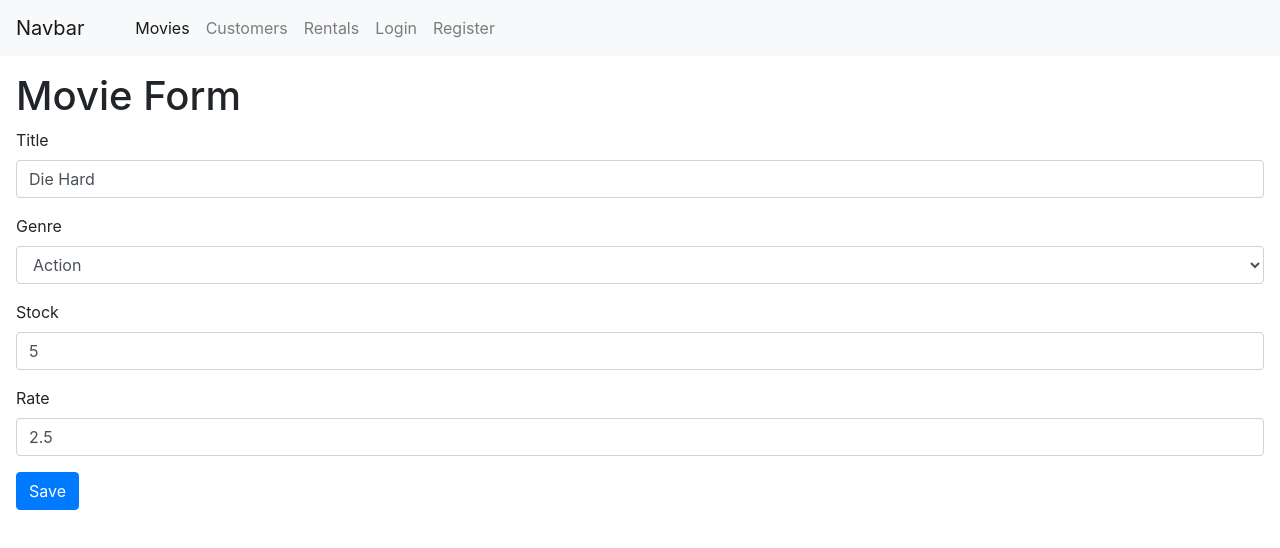
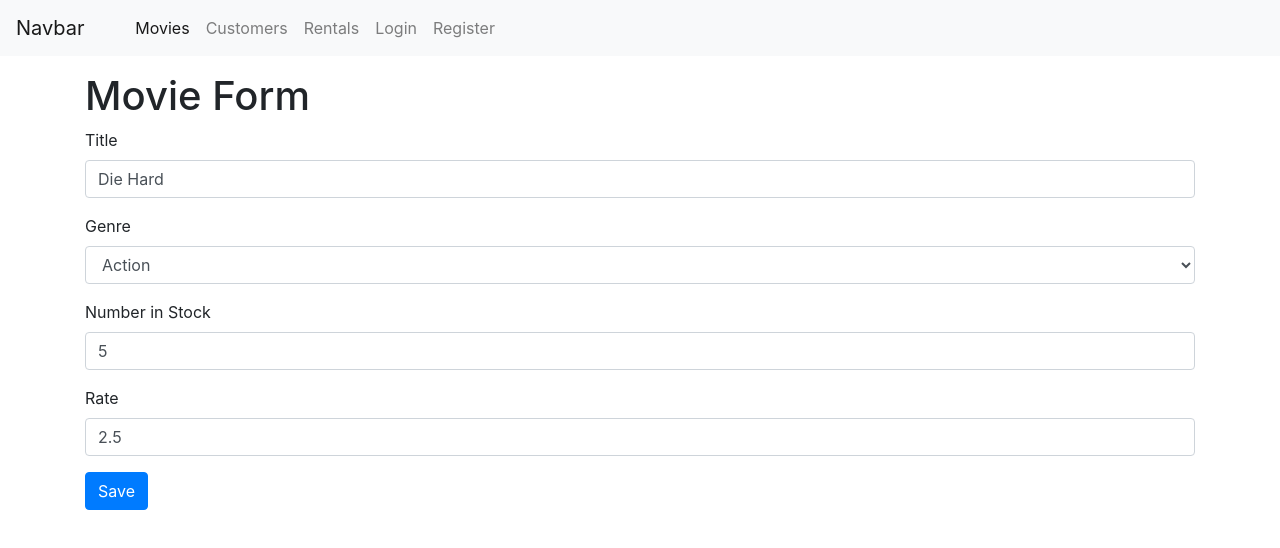
Before and after one commit to Youssef-Benali/React-Movies, a React (Create React App) app: page /movies/5b21ca3eeb7f6fbccd471816 in a window 1280 px wide. Shown: the top 548 px of the page. Built offline with nearby package versions, Linux system fonts and the light colour scheme.

Commit message:
Form section finished !

```diff
--- a/src/App.js
+++ b/src/App.js
@@ -18,7 +18,6 @@ class App extends Component {
           <Switch>
             <Route path="/register" component={RegisterForm} />
             <Route path="/login" component={LoginForm} />
-            <Route path="/movies/new" component={MovieForm} />
             <Route path="/movies/:id" component={MovieForm} />
             <Route path="/movies" component={Movies} />
             <Route path="/customers" component={Customers} />
--- a/src/common/form.jsx
+++ b/src/common/form.jsx
@@ -1,24 +1,15 @@
 import React, { Component } from "react";
 import Joi from "joi-browser";
 import Input from "./input";
-import { getGenres } from "../services/fakeGenreService";
-import { getMovie } from "../services/fakeMovieService";
+import Select from "./select";
 
 class Form extends Component {
   state = {
     data: {},
-    errors: {},
+    errors: {}
   };
 
-  componentDidMount() {
-    if (!this.props.match.params.id) return null;
-    const data = getMovie(this.props.match.params.id);
-
-    this.setState({ data });
-  }
-
   validate = () => {
-    // ! {abortEarly: false} prevent the default behavior that stop login errors when the first one get caught
     const options = { abortEarly: false };
     const { error } = Joi.validate(this.state.data, this.schema, options);
     if (!error) return null;
@@ -29,18 +20,16 @@ class Form extends Component {
   };
 
   validateProperty = ({ name, value }) => {
-    // Computed properties
     const obj = { [name]: value };
     const schema = { [name]: this.schema[name] };
     const { error } = Joi.validate(obj, schema);
     return error ? error.details[0].message : null;
   };
 
-  handleSubmit = (e) => {
+  handleSubmit = e => {
     e.preventDefault();
 
     const errors = this.validate();
-    // Always return an empty object if this is not truthy
     this.setState({ errors: errors || {} });
     if (errors) return;
 
@@ -48,7 +37,6 @@ class Form extends Component {
   };
 
   handleChange = ({ currentTarget: input }) => {
-    if (input === "") return null;
     const errors = { ...this.state.errors };
     const errorMessage = this.validateProperty(input);
     if (errorMessage) errors[input.name] = errorMessage;
@@ -60,31 +48,32 @@ class Form extends Component {
     this.setState({ data, errors });
   };
 
-  handleSelectedGenre = ({ currentTarget: selectedGenre }) => {
-    const errors = { ...this.state.errors };
-    const errorMessage = this.validateProperty(selectedGenre);
-    if (errorMessage) errors[selectedGenre.name] = errorMessage;
-    else delete errors[selectedGenre.name];
-
-    const data = { ...this.state.data };
-    const genres = getGenres();
-    const genre = genres.find((g) => g.name === selectedGenre.value);
-    data.genre = genre;
-
-    this.setState({ data, errors });
-
-  };
-
-  renderButton = (label) => {
+  renderButton(label) {
     return (
       <button disabled={this.validate()} className="btn btn-primary">
         {label}
       </button>
     );
-  };
+  }
+
+  renderSelect(name, label, options) {
+    const { data, errors } = this.state;
+
+    return (
+      <Select
+        name={name}
+        value={data[name]}
+        label={label}
+        options={options}
+        onChange={this.handleChange}
+        error={errors[name]}
+      />
+    );
+  }
 
   renderInput(name, label, type = "text") {
     const { data, errors } = this.state;
+
     return (
       <Input
         type={type}
@@ -96,26 +85,6 @@ class Form extends Component {
       />
     );
   }
-
-  renderList(name, label, error) {
-    const genres = getGenres();
-    return (
-      <div className="form-group">
-        <label htmlFor={name}>{label}</label>
-        <select
-          onChange={this.handleSelectedGenre}
-          className="form-control"
-          id={name}
-          name={name}
-        >
-          {genres.map((e) => (
-            <option key={e._id}> {e.name}</option>
-          ))}
-        </select>
-        {error && <div className="alert alert-danger">{error}</div>}
-      </div>
-    );
-  }
 }
 
 export default Form;
--- /dev/null
+++ b/src/common/searchBar.jsx
@@ -0,0 +1,17 @@
+import React from "react";
+
+const SearchBar = ({ onSearch, searchQuery }) => {
+  return (
+    <div className="input-group my-3">
+      <input
+        onChange={onSearch}
+        value={searchQuery}
+        className="form-control"
+        type="text"
+        placeholder="Search..."
+      />
+    </div>
+  );
+};
+
+export default SearchBar;
--- /dev/null
+++ b/src/common/select.jsx
@@ -0,0 +1,20 @@
+import React from "react";
+
+const Select = ({ name, label, options, error, ...rest }) => {
+  return (
+    <div className="form-group">
+      <label htmlFor={name}>{label}</label>
+      <select name={name} id={name} {...rest} className="form-control">
+        <option value="" />
+        {options.map(option => (
+          <option key={option._id} value={option._id}>
+            {option.name}
+          </option>
+        ))}
+      </select>
+      {error && <div className="alert alert-danger">{error}</div>}
+    </div>
+  );
+};
+
+export default Select;
--- a/src/components/movieForm.jsx
+++ b/src/components/movieForm.jsx
@@ -1,69 +1,82 @@
 import React from "react";
 import Joi from "joi-browser";
 import Form from "../common/form";
-import { saveMovie } from "../services/fakeMovieService";
-
-
-  /* <Link to="/movies">
-        <button className="btn btn-primary" onClick={() => history.push('/movies') }>Save</button>
-      </Link> */
-
+import { getMovie, saveMovie } from "../services/fakeMovieService";
+import { getGenres } from "../services/fakeGenreService";
 
 class MovieForm extends Form {
   state = {
     data: {
       title: "",
-      genre: "",
+      genreId: "",
       numberInStock: "",
       dailyRentalRate: "",
     },
+    genres: [],
     errors: {},
   };
 
   schema = {
+    _id: Joi.string(),
     title: Joi.string()
       .required()
       .label("Title"),
-    genre: Joi.object()
+    genreId: Joi.string()
       .required()
       .label("Genre"),
     numberInStock: Joi.number()
       .required()
-      .label("Stock")
       .min(0)
-      .max(100),
+      .max(100)
+      .label("Number in Stock"),
     dailyRentalRate: Joi.number()
       .required()
-      .label("Rate")
       .min(0)
-      .max(10),
-    _id: Joi.optional(),
-    liked: Joi.optional(),
+      .max(10)
+      .label("Daily Rental Rate"),
   };
 
+  componentDidMount() {
+    const genres = getGenres();
+    this.setState({ genres });
 
+    const movieId = this.props.match.params.id;
+    if (movieId === "new") return;
+
+    const movie = getMovie(movieId);
+    if (!movie) return this.props.history.replace("/not-found");
+
+    this.setState({ data: this.mapToViewModel(movie) });
+  }
+
+  mapToViewModel(movie) {
+    return {
+      _id: movie._id,
+      title: movie.title,
+      genreId: movie.genre._id,
+      numberInStock: movie.numberInStock,
+      dailyRentalRate: movie.dailyRentalRate,
+    };
+  }
 
   doSubmit = () => {
-    // Call the server
-    const movies = { ...this.state.data };
-    saveMovie(movies);
+    saveMovie(this.state.data);
+
     this.props.history.push("/movies");
   };
 
   render() {
     return (
-      <>
-        <div style={{ margin: "1rem" }}>
-          <h1>Movie Form </h1>
-          <form onSubmit={this.handleSubmit}>
-            {this.renderInput("title", "Title")}
-            {this.renderList("genre", "Genre")}
-            {this.renderInput("numberInStock", "Stock", "number")}
-            {this.renderInput("dailyRentalRate", "Rate", "number")}
-            {this.renderButton("Save")}
-          </form>
-        </div>
-      </>
+      <div className="container">
+        <h1>Movie Form</h1>
+        <form onSubmit={this.handleSubmit}>
+          {this.renderInput("title", "Title")}
+          {this.renderSelect("genreId", "Genre", this.state.genres)}
+          {this.renderInput("numberInStock", "Number in Stock", "number")}
+          {this.renderInput("dailyRentalRate", "Rate")}
+          {this.renderButton("Save")}
+        </form>
+      </div>
     );
   }
 }
--- a/src/components/movies.jsx
+++ b/src/components/movies.jsx
@@ -9,6 +9,7 @@ import { paginate } from "../utils/paginate";
 import Pagination from "../common/pagination";
 import ListGroup from "../common/listGroup";
 import MoviesTable from "./moviesTable";
+import SearchBar from "../common/searchBar";
 
 class Movies extends Component {
   state = {
@@ -16,7 +17,10 @@ class Movies extends Component {
     genres: [],
     pageSize: 4,
     currentPage: 1,
+    searchQuery: "",
+    selectedGenre: null,
     sortColumn: { path: "title", order: "asc" },
+    searchQuery: "",
   };
 
   // In component did mount, it's the perfect place to get data from the database
@@ -45,13 +49,33 @@ class Movies extends Component {
   };
 
   handleGenreSelect = (genre) => {
-    this.setState({ selectedGenre: genre, currentPage: 1 });
+    this.setState({
+      selectedGenre: genre,
+      currentPage: 1,
+      searchQuery: "",
+      movies: getMovies(),
+    });
+  };
+
+  handleSearch = ({ currentTarget: search }) => {
+    // Clear selectedGenre
+    this.setState({ selectedGenre: null, searchQuery: search.value, currentPage: 1 });
+
+    // Search a movie
+    const movies = [...this.state.movies];
+    const filteredMovie = movies.filter((movie) =>
+      movie.title.toLowerCase().startsWith(search.value.toLowerCase())
+    );
+    if (filteredMovie.length === 0)
+      return alert("No movie finded in the database");
+
+    // Set movies
+    this.setState({ movies: filteredMovie });
   };
 
   handleSort = (sortColumn) => {
     this.setState({ sortColumn });
   };
-
   getPageDate = () => {
     const {
       pageSize,
@@ -92,17 +116,20 @@ class Movies extends Component {
               />
             </article>
             <article className="col">
-              <Link to="movies/new">
-                <button
-                  style={{ marginTop: "1rem" }}
-                  className="btn btn-primary"
-                >
-                  New Movie
-                </button>
+              <Link
+                style={{ marginTop: "1rem" }}
+                className="btn btn-primary"
+                to="/movies/new"
+              >
+                New Movie
               </Link>
               <p className="pt-3 pb-1">
                 Showing {totalCount} movies in the database.
               </p>
+              <SearchBar
+                searchQuery={this.state.searchQuery}
+                onSearch={this.handleSearch}
+              />
               <MoviesTable
                 movies={movies}
                 sortColumn={sortColumn}
--- a/src/services/fakeMovieService.js
+++ b/src/services/fakeMovieService.js
@@ -87,7 +87,7 @@ export function getMovie(id) {
 export function saveMovie(movie) {
   let movieInDb = movies.find(m => m._id === movie._id) || {};
   movieInDb.title = movie.title;
-  movieInDb.genre = genresAPI.genres.find(g => g._id === movie.genre._id);
+  movieInDb.genre = genresAPI.genres.find(g => g._id === movie.genreId);
   movieInDb.numberInStock = movie.numberInStock;
   movieInDb.dailyRentalRate = movie.dailyRentalRate;
 
```
